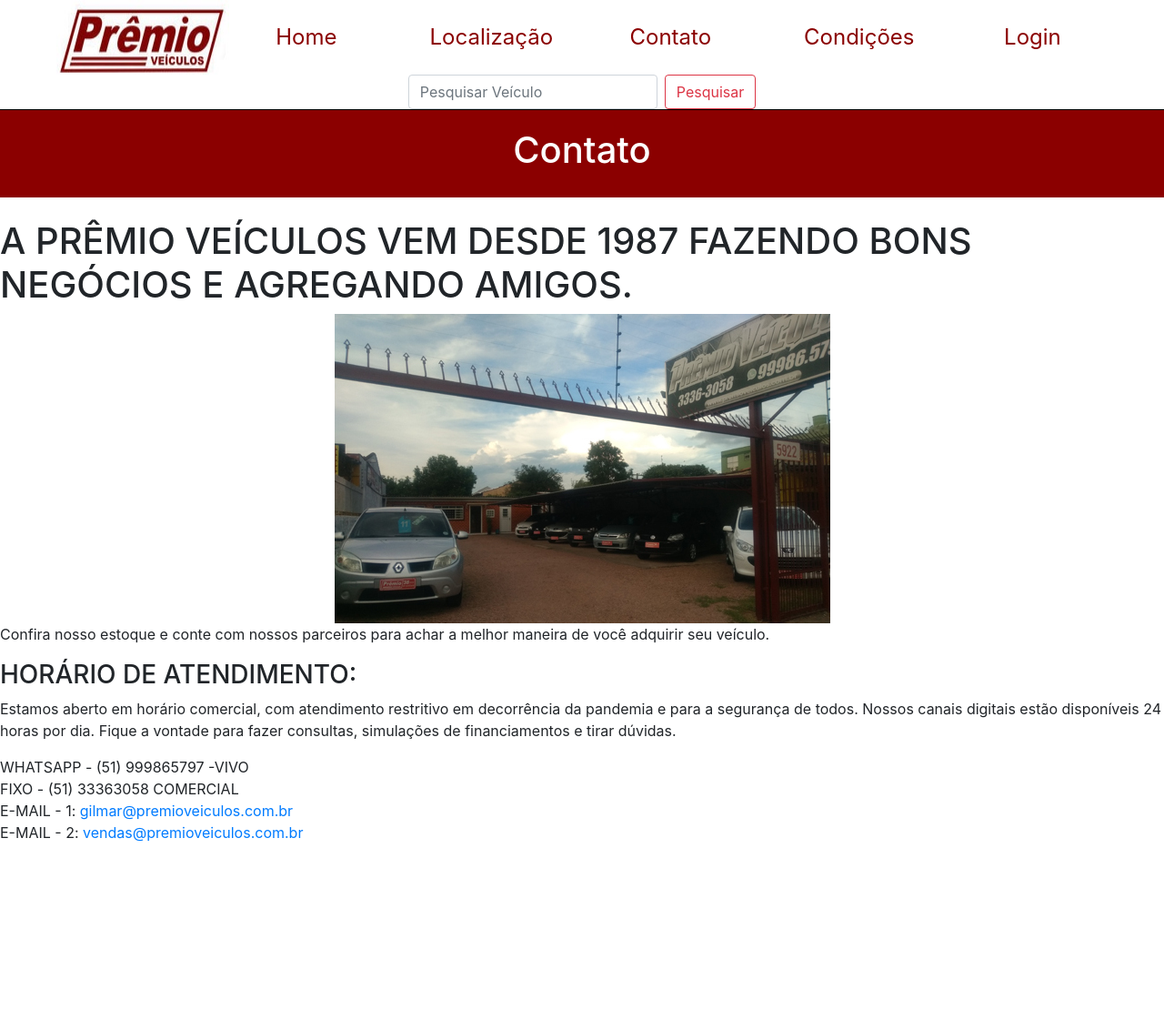
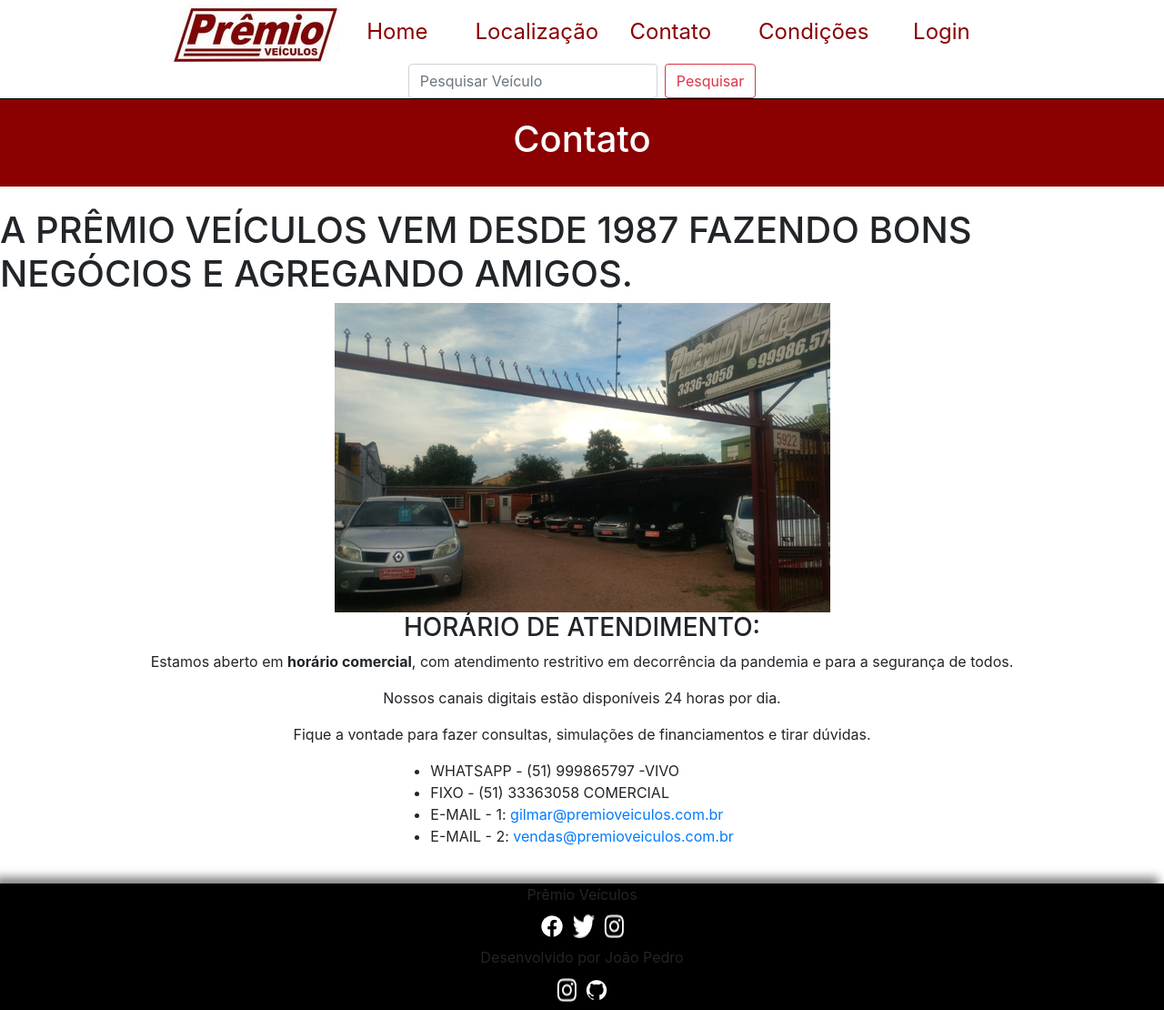
Before and after one commit to Joao-oliveiraf/premio-webapp, a Django app: page /contato in a window 1280 px wide. Shown: the whole page at 91% size. Before the commit the page ends 925 px from the top, so only its background shows below. Run offline with Django 5.2, Linux system fonts and the light colour scheme.

Commit message:
Update styles

```diff
--- a/setup/static/styles/style.css
+++ b/setup/static/styles/style.css
@@ -53,6 +53,7 @@ form{
 .nav a:hover {
     background-color: rgb(255, 255, 255);
     text-decoration: underline;
+    text-decoration-color: darkred;
 }
 .nav li{
     padding: 0px;
@@ -60,7 +61,7 @@ form{
     color: rgb(63, 0, 0);
     font-size: 1.5em;
     justify-content: space-evenly;
-    margin: 15px 35px;
+    margin: auto 10px;
 }
 .principal{
     display: flex;
@@ -80,6 +81,10 @@ form{
     margin: 1.5rem;
     position: relative;
     width: 450px;
+}
+.veiculo:hover{
+    opacity: 0.8;
+    transition: ease-in-out 0.8s;
 }
 .cards_veiculos > h3{
     text-align: center;
--- a/templates/galeria/contato.html
+++ b/templates/galeria/contato.html
@@ -5,18 +5,17 @@
 
 {% block content %}
 <br>
-<article>
+<article class="info_grid">
     <h1>A PRÊMIO VEÍCULOS VEM DESDE 1987 FAZENDO BONS NEGÓCIOS E AGREGANDO AMIGOS.</h1>
     <div class="slideshow-container">
         <img src="{% static 'assets/imagens/fachada.jpg' %}" alt="">
     </div>
-    <p>Confira nosso estoque e conte com nossos parceiros para achar a melhor maneira de você adquirir seu veículo.</p>
 
     <h3>HORÁRIO DE ATENDIMENTO:</h3>
-    <p>
-        Estamos aberto em horário comercial, com atendimento restritivo em decorrência da pandemia e para a segurança de todos. Nossos canais digitais estão disponíveis 24 horas por dia.
-        Fique a vontade para fazer consultas, simulações de financiamentos e tirar dúvidas.
-    </p>
+        <p>Estamos aberto em <strong>horário comercial</strong>, com atendimento restritivo em decorrência da pandemia e para a segurança de todos.</p>
+        <p>Nossos canais digitais estão disponíveis 24 horas por dia.</p>
+        <p>Fique a vontade para fazer consultas, simulações de financiamentos e tirar dúvidas.</p>
+
 
     <ul>
         <li>WHATSAPP - (51) 999865797 -VIVO</li>
@@ -25,4 +24,6 @@
         <li>E-MAIL - 2: <a href="mailto:vendas@premioveiculos.com.br">vendas@premioveiculos.com.br</a></li>
     </ul>
 </article>
+<br>
+{% include 'partials/_footer.html' %}
 {% endblock %}
--- a/templates/shared/base.html
+++ b/templates/shared/base.html
@@ -28,8 +28,8 @@
         </form>
         {% if request.user.is_authenticated %}
         <ul style="display: flex;">
-            <li style="list-style: none;"><a href="{% url 'novo_veiculo' %}">Novo Veículo</a></li>
-            <li style="list-style: none;"><a href="{% url 'logout' %}">Sair</a></li>
+            <li style="list-style: none;"><a href="{% url 'novo_veiculo' %}" style="color: darkred;">Novo Veículo</a></li>
+            <li style="list-style: none;"><a href="{% url 'logout' %}" style="color: darkred;">Sair</a></li>
         </ul>
         {% else %}
         {% endif %}
```
Also changed, not shown: templates/galeria/imagem.html (+13 -3 lines), db.sqlite3.
